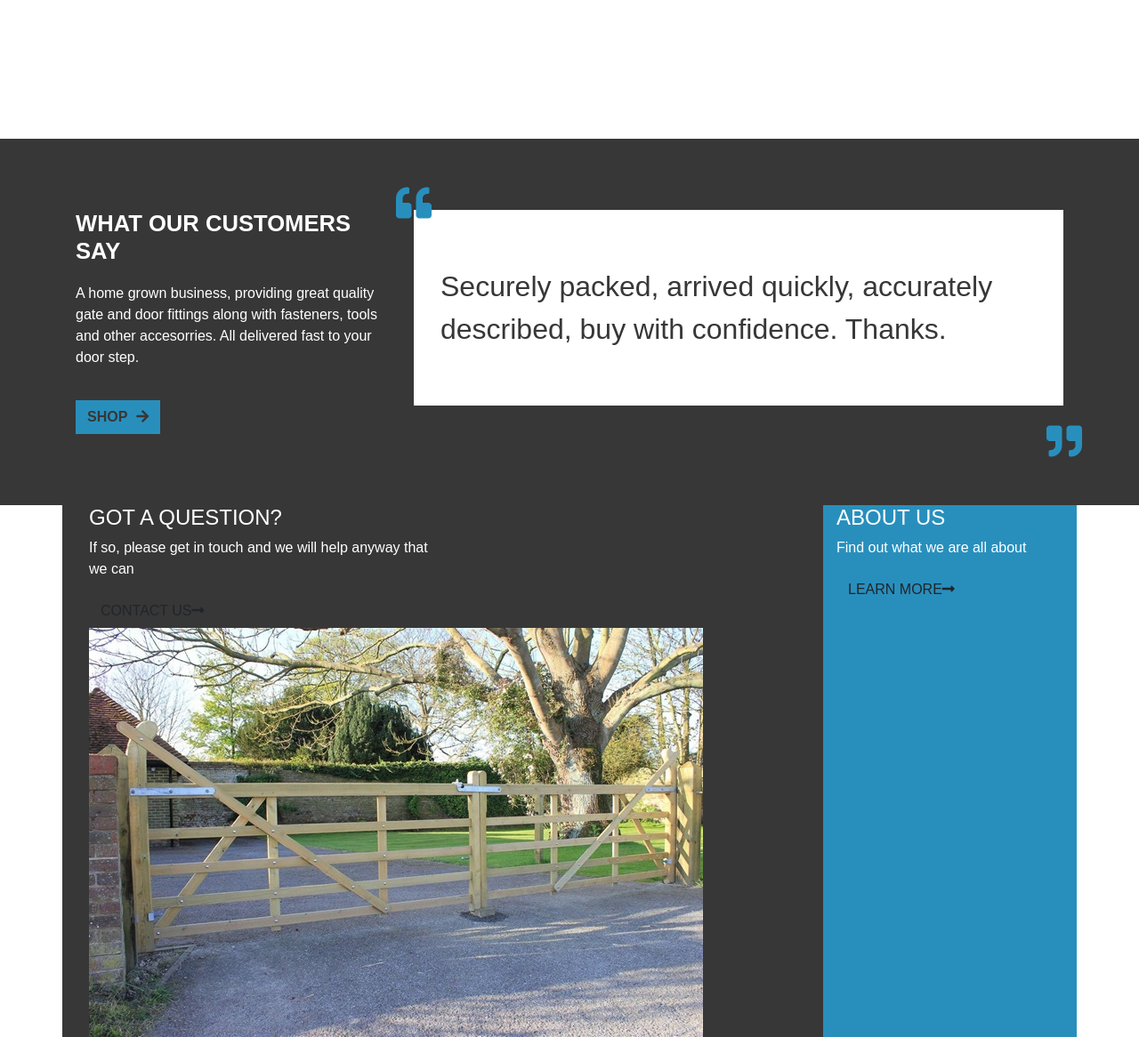
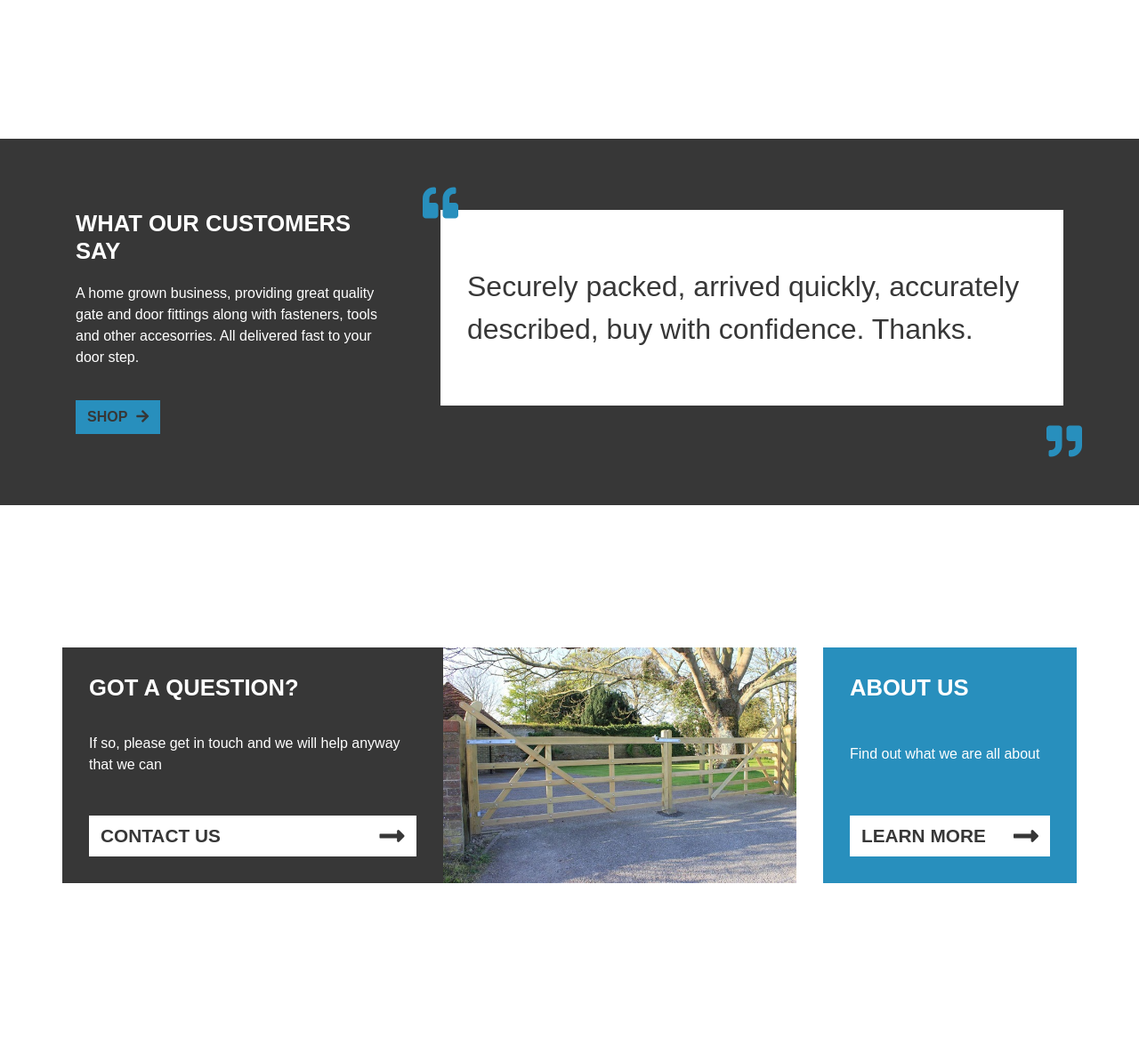
Before and after one commit to HowellsJonathan/gate_fittings_direct, a Django app: template home/templates/home/index.html in a window 1280 px wide. Shown: the part 2787-3953 px from the top of the page at 89% size. After the commit the page ends 3780 px from the top, so only its background shows below. Run offline with Django 3.2, Linux system fonts and the light colour scheme; the template is opened without the code that fills it, so the values that code supplies are empty; some libraries are stand-ins or nearby versions; some web fonts are replaced.

Commit message:
Styled contact&about section

```diff
--- a/home/templates/home/index.html
+++ b/home/templates/home/index.html
@@ -163,8 +163,9 @@
     <section id="contact-about-sect">
         <div class="container">
             <div class="row">
-                <div class="col-9 grey-bg">
-                    <div class="col-6">
+                <div class="col-9">
+                    <div class="row">
+                        <div class="col-6 contact-about-card grey-bg">
                             <h4 class="text-white text-uppercase">got a question?</h4>
                             <p class="text-white">If so, please get in touch and we will help anyway that we can</p>
                             <button type="button" class="btn wide-action-btn text-uppercase">Contact us<i class="fas fa-long-arrow-alt-right"></i></button>
@@ -173,7 +174,8 @@
                             <img src="../../../media/gate.jpg" alt="Wide double wooden gate">
                         </div>
                     </div>
-                <div class="col-3 blue-bg">
+                </div>
+                <div class="col-3 blue-bg contact-about-card">
                     <h4 class="text-white text-uppercase">about us</h4>
                     <p class="text-white">Find out what we are all about</p>
                     <button type="button" class="btn wide-action-btn text-uppercase">Learn more<i class="fas fa-long-arrow-alt-right"></i></button>
--- a/static/css/base.css
+++ b/static/css/base.css
@@ -208,6 +208,10 @@ ul {
     margin-bottom: 20px;
 }
 
+.cust-quote-sect .col-8 {
+    padding-left: 45px;
+}
+
 .shop-btn {
     margin-top: 20px;
     background-color: #288FBD;
@@ -237,7 +241,7 @@ ul {
 .quote-start-pos {
     position: absolute;
     top: -28px;
-    left: -5px;
+    left: 25px;
 }
 
 .quote-container i {
@@ -249,3 +253,46 @@ ul {
     bottom: -28px;
     right: -6px;
 }
+
+/* Contact and about us sect */
+
+#contact-about-sect {
+    padding: 160px 0 160px 0;
+}
+
+#contact-about-sect h4 {
+    font-weight: 600;
+    font-size: 1.6rem;
+}
+
+.contact-img-cont {
+    padding: 0 30px 0 0;
+}
+
+.contact-img-cont img {
+    width: 100%;
+    height: 100%;
+}
+
+.wide-action-btn {
+    background-color: white;
+    border-radius: 0;
+    color: #373737;
+    width: 100%;
+    display: flex;
+    justify-content: space-between;
+    align-items: center;
+    font-weight: 600;
+    font-size: 1.3rem;
+}
+
+.wide-action-btn i {
+    font-size: 2rem;
+}
+
+.contact-about-card {
+    padding: 30px;
+    display: flex;
+    flex-direction: column;
+    justify-content: space-between;
+}
```
Lines whose indentation alone changed are shown as unchanged.
